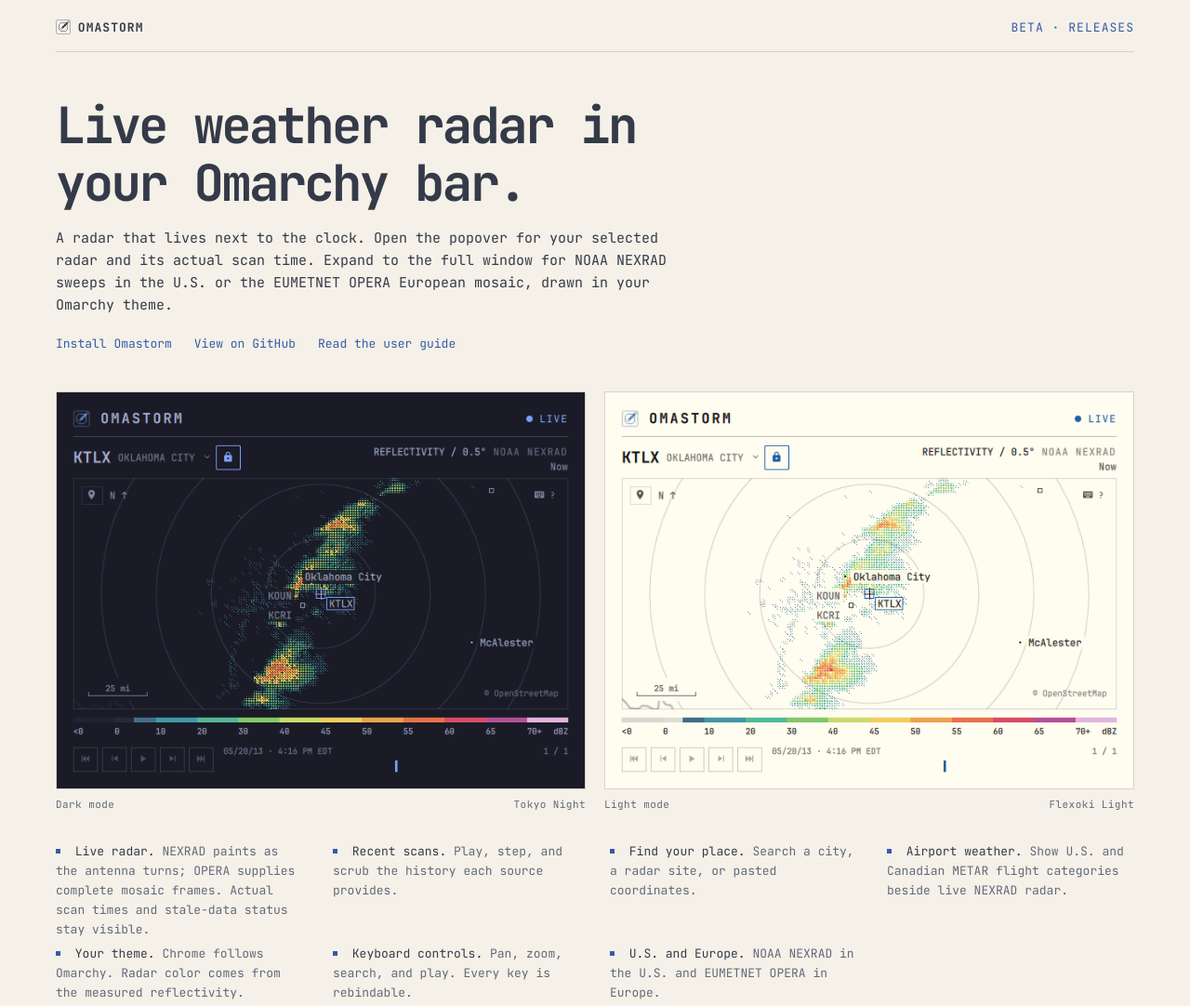
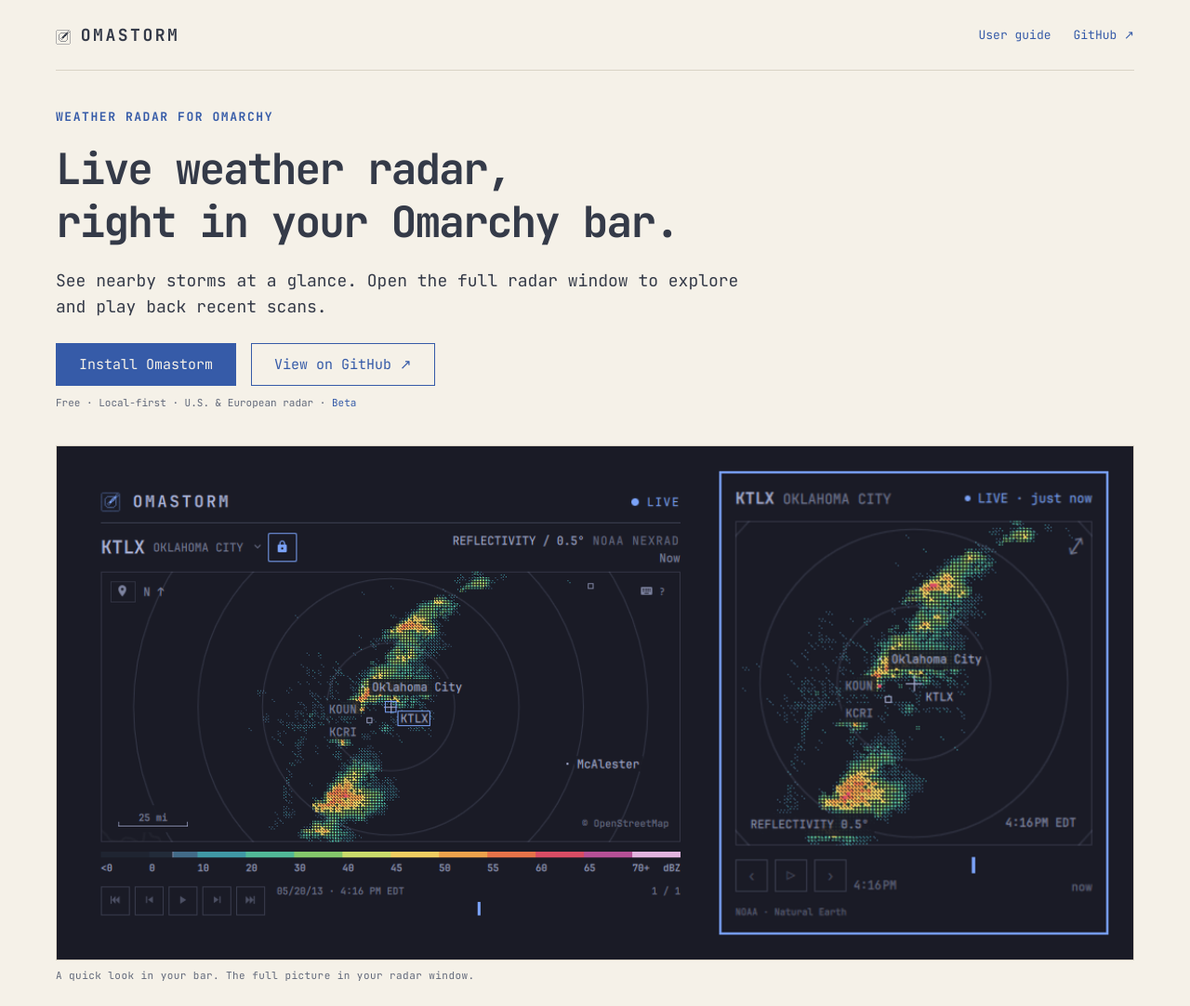
Before and after one commit to omastorm/website, a website: page site/index.html in a window 1280 px wide. Shown: the top 1082 px of the page at 93% size. Drawn offline with Linux system fonts and the light colour scheme.

Commit message:
feat: add a focused homepage introduction

```diff
--- a/site/index.html
+++ b/site/index.html
@@ -51,6 +51,7 @@
       :root {
         --bg: #1a1b26;
         --fg: #a9b1d6;
+        --heading: #c0caf5;
         --dim: #939dbc;
         --line: #2f3349;
         --accent: #7aa2f7;
@@ -60,6 +61,7 @@
         :root {
           --bg: #f5f1e8;
           --fg: #343a48;
+          --heading: #343a48;
           --dim: #62697a;
           --line: #d9d3c6;
           --accent: #365ba8;
@@ -193,12 +195,89 @@
         font-weight: 400;
       }
 
+      .site-header {
+        align-items: center;
+        padding: 4px 0 8px;
+      }
+      .site-header .mark {
+        font-size: 18px;
+        letter-spacing: 0.14em;
+      }
+      .site-links {
+        display: flex;
+        flex-wrap: wrap;
+        gap: 12px 24px;
+        letter-spacing: normal;
+        text-transform: none;
+      }
+      .hero {
+        padding: 26px 0 12px;
+      }
+      .hero .eyebrow {
+        margin: 0 0 16px;
+        font-size: 13px;
+      }
       h1 {
-        font-size: clamp(28px, 4.6vw, 54px);
-        line-height: 1.15;
-        letter-spacing: -0.05em;
-        max-width: 22ch;
-        margin: 34px 0 16px;
+        color: var(--heading);
+        font-size: clamp(28px, 3.8vw, 46px);
+        line-height: 1.25;
+        letter-spacing: -0.04em;
+        margin: 0 0 20px;
+      }
+      h1 span {
+        display: block;
+      }
+      .hero-actions {
+        display: flex;
+        flex-wrap: wrap;
+        gap: 12px 16px;
+        margin-top: 24px;
+      }
+      .hero-actions a {
+        display: inline-flex;
+        align-items: center;
+        justify-content: center;
+        min-height: 46px;
+        padding: 10px 24px;
+        border: 1px solid var(--accent);
+        font-size: 15px;
+      }
+      .hero-actions .primary {
+        background: var(--accent);
+        color: var(--bg);
+      }
+      .hero-meta {
+        margin: 10px 0 0;
+        color: var(--dim);
+        font-size: 11px;
+      }
+      .hero-preview {
+        margin: 10px 0 24px;
+      }
+      .hero-preview img {
+        padding: 8px;
+        background: #1a1b26;
+      }
+      @media (max-width: 640px) {
+        .site-header {
+          flex-wrap: wrap;
+        }
+        .site-header .mark {
+          font-size: 15px;
+        }
+        .site-links {
+          gap: 12px;
+        }
+        .hero {
+          padding-top: 20px;
+        }
+        .hero-actions a {
+          padding: 10px 16px;
+          font-size: 13px;
+        }
+        .hero-preview img {
+          padding: 2px;
+        }
       }
       h2 {
         font-size: 18px;
@@ -215,8 +294,9 @@
         overflow-wrap: anywhere;
       }
       .intro {
-        max-width: 74ch;
-        font-size: 15px;
+        max-width: 70ch;
+        margin: 0;
+        font-size: clamp(15px, 1.5vw, 18px);
       }
       .links {
         display: flex;
@@ -480,7 +560,7 @@
   </head>
   <body>
     <main>
-      <div class="row">
+      <div class="row site-header">
         <a class="mark" href="/"
           ><svg
             class="glyph"
@@ -517,58 +597,47 @@
             /></svg
           >OMASTORM</a
         >
-        <span class="right tag"
-          ><a href="https://github.com/wesleygrimes/omastorm/releases"
-            >Beta · Releases</a
-          ></span
+        <nav class="site-links" aria-label="Main navigation">
+          <a href="https://github.com/wesleygrimes/omastorm#readme"
+            >User guide</a
           >
+          <a href="https://github.com/wesleygrimes/omastorm">GitHub ↗</a>
+        </nav>
       </div>
       <div class="rule"></div>
-      <header>
-        <h1>Live weather radar in your Omarchy bar.</h1>
+      <header class="hero">
+        <p class="eyebrow">Weather radar for Omarchy</p>
+        <h1>
+          <span>Live weather radar,</span
+          ><span>right in your Omarchy bar.</span>
+        </h1>
         <p class="intro">
-          A radar that lives next to the clock. Open the popover for your
-          selected radar and its actual scan time. Expand to the full window for
-          NOAA NEXRAD sweeps in the U.S. or the EUMETNET OPERA European mosaic,
-          drawn in your Omarchy theme.
+          See nearby storms at a glance. Open the full radar window to explore
+          and play back recent scans.
         </p>
-        <nav class="links" aria-label="Get started">
-          <a href="#install">Install Omastorm</a>
-          <a href="https://github.com/wesleygrimes/omastorm">View on GitHub</a>
-          <a href="https://github.com/wesleygrimes/omastorm#readme"
-            >Read the user guide</a
+        <nav class="hero-actions" aria-label="Get started">
+          <a class="primary" href="#install">Install Omastorm</a>
+          <a href="https://github.com/wesleygrimes/omastorm"
+            >View on GitHub ↗</a
           >
         </nav>
+        <p class="hero-meta">
+          Free · Local-first · U.S. &amp; European radar ·
+          <a href="https://github.com/wesleygrimes/omastorm/releases">Beta</a>
+        </p>
       </header>
-      <div
-        class="theme-showcase"
-        role="group"
-        aria-label="Omastorm in dark and light themes"
-      >
-        <figure class="gallery">
+      <figure class="gallery hero-preview">
         <img
-            src="media/window.png"
-            width="640"
-            height="480"
-            alt="Omastorm radar window in the dark Tokyo Night theme."
+          src="media/hero.png"
+          width="1099"
+          height="516"
           fetchpriority="high"
+          alt="Omastorm’s full radar window beside its compact bar popover, showing storms near Oklahoma City."
         />
         <figcaption>
-            <span>Dark mode</span><span>Tokyo Night</span>
+          A quick look in your bar. The full picture in your radar window.
         </figcaption>
       </figure>
-        <figure class="gallery">
-          <img
-            src="media/window-light.png"
-            width="640"
-            height="480"
-            alt="Omastorm radar window in the light Flexoki Light theme."
-          />
-          <figcaption>
-            <span>Light mode</span><span>Flexoki Light</span>
-          </figcaption>
-        </figure>
-      </div>
       <ul class="points">
         <li>
           <b>Live radar.</b> NEXRAD paints as the antenna turns; OPERA supplies
@@ -683,6 +752,40 @@
         </p>
       </section>
 
+      <section class="guide" aria-labelledby="your-theme">
+        <h2 id="your-theme">At home in your theme.</h2>
+        <div
+          class="theme-showcase"
+          role="group"
+          aria-label="Omastorm in dark and light themes"
+        >
+          <figure class="gallery">
+            <img
+              src="media/window.png"
+              width="640"
+              height="480"
+              alt="Omastorm radar window in the dark Tokyo Night theme."
+              loading="lazy"
+            />
+            <figcaption>
+              <span>Dark mode</span><span>Tokyo Night</span>
+            </figcaption>
+          </figure>
+          <figure class="gallery">
+            <img
+              src="media/window-light.png"
+              width="640"
+              height="480"
+              alt="Omastorm radar window in the light Flexoki Light theme."
+              loading="lazy"
+            />
+            <figcaption>
+              <span>Light mode</span><span>Flexoki Light</span>
+            </figcaption>
+          </figure>
+        </div>
+      </section>
+
       <section class="guide" aria-labelledby="find-place">
         <h2 id="find-place">Your place. Your radar.</h2>
         <div class="cards">
@@ -785,18 +888,6 @@
           frame, and <kbd>Home</kbd> / <kbd>End</kbd> jump to the oldest or
           newest.
         </p>
-        <figure class="gallery">
-          <img
-            src="media/hero.png"
-            alt="Omastorm’s full radar window beside its compact bar popover."
-            width="1099"
-            height="516"
-          />
-          <figcaption>
-            Next to the clock, or room to explore. The popover expands with your
-            view and playback intact.
-          </figcaption>
-        </figure>
         <p class="fine">
           The frame age tells you how stale the picture is; the timeline stamp
           tells you when the sweep was observed. The LIVE light turns yellow
```
Lines whose indentation alone changed are shown as unchanged.
